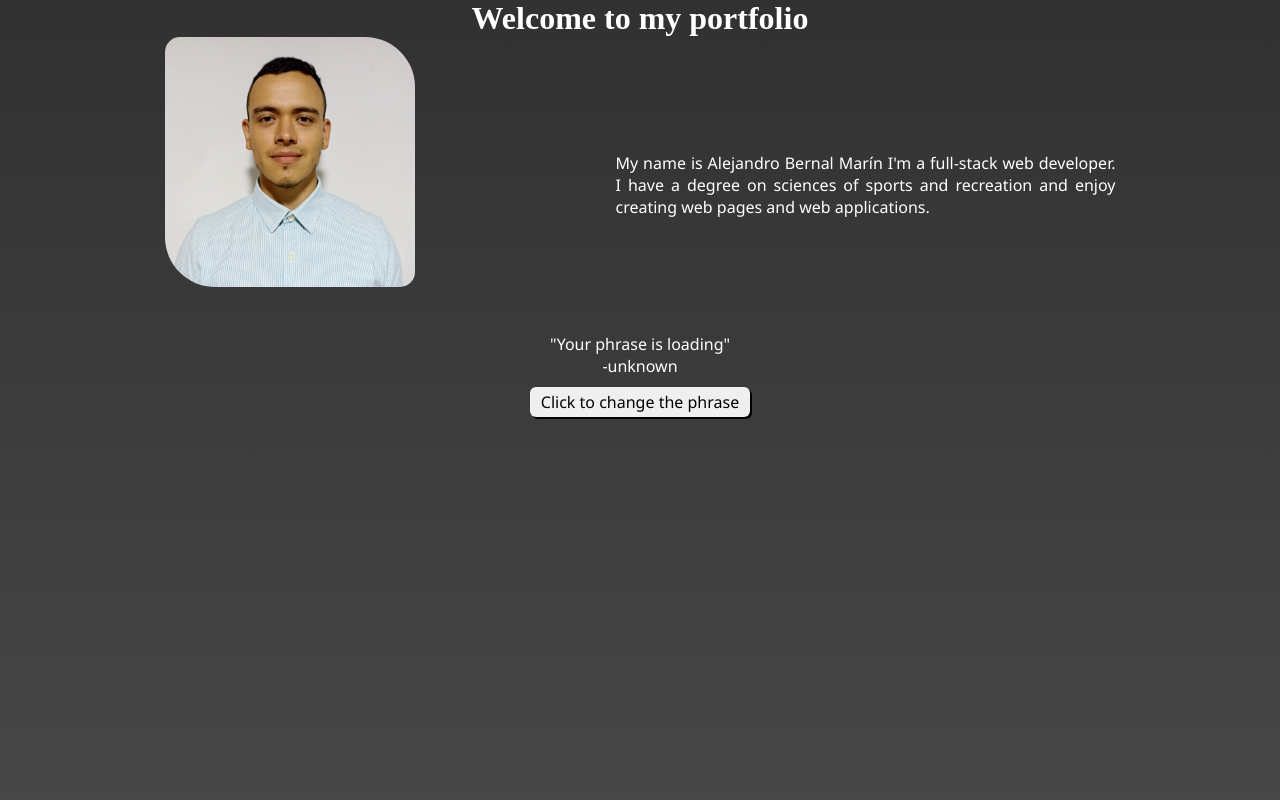
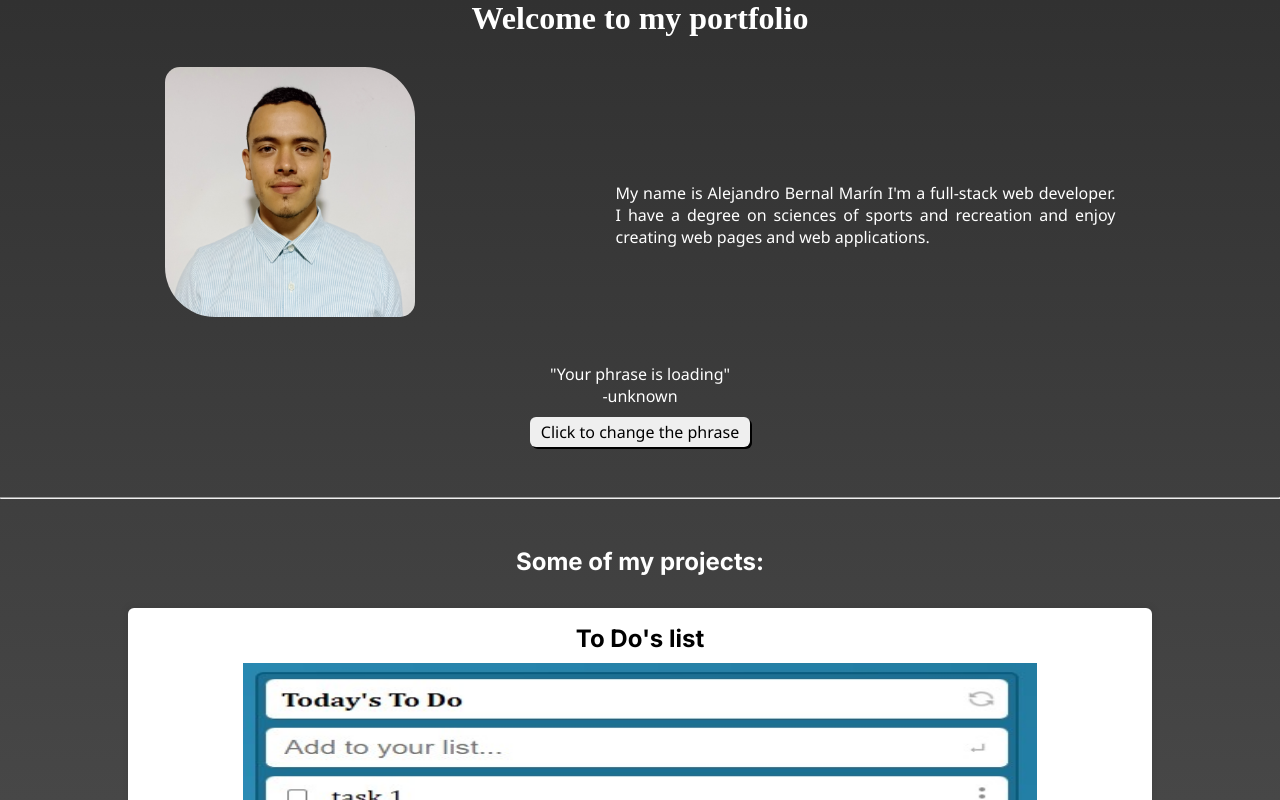
Before and after one commit to Alejandro-Bernal-M/alejandro-bernal-marin, a Next.js app: page / in a window 1280 px wide. Built offline with nearby package versions, Linux system fonts and the light colour scheme; no server answers; a web font is replaced by a local one.

Commit message:
Add project section with card components

```diff
--- a/package.json
+++ b/package.json
@@ -17,6 +17,7 @@
     "next": "13.4.3",
     "react": "18.2.0",
     "react-dom": "18.2.0",
+    "react-icons": "^4.9.0",
     "typescript": "5.0.4"
   }
 }
--- a/src/app/page.tsx
+++ b/src/app/page.tsx
@@ -1,6 +1,7 @@
 'use client';
 
 import About from "@/components/about"
+import ProjectsSection from "@/components/ProjectsSection";
 import { useEffect, useState } from 'react';
 
 export default function Home() {
@@ -20,7 +21,10 @@ export default function Home() {
 
   return (
     <main>
+      <h1 className='mainTitle'>Welcome to my portfolio</h1>
       <About phraseData={phraseData} counter={counter} setCounter={setCounter}/>
+      <hr></hr>
+      <ProjectsSection />
     </main>
   )
 }
--- /dev/null
+++ b/src/components/ProjectCard.tsx
@@ -0,0 +1,42 @@
+import Image, { StaticImageData }  from "next/image"
+import styles from '../styles/Project.module.css'
+import { FiGithub } from 'react-icons/fi'
+import { BsRocket } from 'react-icons/bs'
+
+type ProjectCardProps = {
+  projectName: string,
+  projectDescription: string,
+  projectTechStack: string[],
+  projectImage: StaticImageData,
+  projectGitLink: string,
+  projectLiveLink: string
+}
+
+function ProjectCard({projectName, projectDescription, projectTechStack, projectImage, projectGitLink, projectLiveLink}: ProjectCardProps) {
+  return (
+    <div className={styles.projectCard}>
+      <h3 className={styles.projectTitle}>{projectName}</h3>
+      <Image src={projectImage} alt={projectName} className={styles.cardImage}/>
+      <div className={styles.cardInfo}>
+        <p className={styles.projectDescription}>{projectDescription}</p>
+        <div className={styles.techStack}>
+          <ul>
+           {projectTechStack.map((tech) => (
+              <li key={tech}>{tech}</li>
+            ))}
+          </ul>
+        </div>
+        <div className={styles.buttonContainer}>
+          <button className={styles.button}>
+            <a href={projectLiveLink} target="_blank" rel="noreferrer">Live Demo <BsRocket /></a>
+          </ button >
+          <button className={styles.button}>
+            <a href={projectGitLink} target="_blank" rel="noreferrer">Code <FiGithub /></a>
+          </button>
+        </div>
+      </div>
+    </div>
+  )
+}
+
+export default ProjectCard
--- /dev/null
+++ b/src/components/ProjectsSection.tsx
@@ -0,0 +1,26 @@
+import ProjectCard from "@/components/ProjectCard"
+import arrayOfProjects from "@/resources/projects/projects"
+import styles from '../styles/Project.module.css'
+
+function ProjectsSection() {
+    return (
+        <section className={styles.projectSection}>
+            <h2 className={styles.projectSectionTitle}>Some of my projects:</h2>
+            <div className={styles.projectGrid}>
+                {arrayOfProjects.map((project) => (
+                    <ProjectCard
+                        key={project.id}
+                        projectName={project.name}
+                        projectDescription={project.description}
+                        projectTechStack={project.tools}
+                        projectImage={project.image}
+                        projectGitLink={project.gitLink}
+                        projectLiveLink={project.liveLink}
+                    />
+                ))}
+            </div>
+        </section>
+    )
+}
+
+export default ProjectsSection
--- a/src/components/about.tsx
+++ b/src/components/about.tsx
@@ -14,8 +14,7 @@ type aboutProps = {
 function About({phraseData, counter, setCounter}: aboutProps) {
 
   return(
-    <div>
-      <h1 className={styles.mainTitle}>Welcome to my portfolio</h1>
+    <section id='aboutSection'>
       <div className={styles.photoAndDescription}>
         <div className={styles.image}>
           <Image
@@ -47,7 +46,7 @@ function About({phraseData, counter, setCounter}: aboutProps) {
               Click to change the phrase
             </button>
         </div>
-    </div>
+    </section>
   )
 }
 
--- /dev/null
+++ b/src/resources/projects/projects.ts
@@ -0,0 +1,24 @@
+import projectImage1 from './project_images/to-do-list-mobile.jpg';
+import projectImage2 from './project_images/to-do-list-mobile.jpg';
+
+const arrayOfProjects = [
+    {
+        id: 1,
+        name: "To Do's list",
+        description: "To Do's list is a web page where you can add tasks that you need to do, edit the task, check the task when is done, clear all the tasks that are completed and drag the task to change the order. ",
+        tools: ['HTML5', 'CSS', 'JavaScript'],
+        image: projectImage1,
+        gitLink: 'https://github.com/Alejandro-Bernal-M/To-do-list',
+        liveLink: 'https://alejandro-bernal-m.github.io/To-do-list/',
+    },
+    {
+        id: 2,
+        name: 'Project 2',
+        description: 'This is project 2',
+        tools: ['Angular', 'TypeScript', 'HTML', 'CSS'],
+        image: projectImage2,
+        gitLink: 'github.com',
+        liveLink: 'github.com',
+    },
+  ];
+  export default arrayOfProjects;
--- a/src/styles/About.module.css
+++ b/src/styles/About.module.css
@@ -1,8 +1,3 @@
-.mainTitle {
-  color: #fff;
-  text-align: center;
-}
-
 .photoAndDescription {
   display: flex;
   flex-wrap: wrap;
--- /dev/null
+++ b/src/styles/Project.module.css
@@ -0,0 +1,104 @@
+.projectSection {
+  display: flex;
+  flex-direction: column;
+  align-items: center;
+  padding: 1rem;
+  margin: 2rem auto;
+}
+
+.projectSectionTitle {
+  font-size: 1.5rem;
+  margin-bottom: 1rem;
+  color: #fff;
+  text-align: center;
+}
+
+.projectGrid {
+  display: grid;
+  grid-template-columns: repeat(auto-fit,   80vw);
+  grid-gap: 1rem;
+  margin: 1rem auto;
+}
+
+.projectCard {
+  display: flex;
+  flex-direction: column;
+  padding: 1rem;
+  background-color: #fff;
+  box-shadow: 0 0 10px rgba(0, 0, 0, 0.1);
+  border-radius: 6px;
+  align-items: center;
+  height: auto;
+  gap: 10px;
+}
+
+.projectTitle {
+  font-size: 1.5rem;
+}
+
+.cardImage {
+  width: 80%;
+  height: 50%;
+}
+
+.cardInfo {
+  flex-grow: 1;
+  display: flex;
+  flex-direction: column;
+  justify-content: space-between;
+  align-items: center;
+  width: 90%;
+}
+
+.projectDescription {
+  text-align: justify;
+}
+
+.techStack {
+  margin: 15px 0;
+  display: flex;
+  width: 100%;
+  justify-content: space-between;
+}
+
+.techStack > ul {
+  width: 110%;
+  display: flex;
+  flex-wrap: wrap;
+  justify-content: space-around;
+  gap: 5px;
+}
+
+.techStack > ul > li {
+  list-style: none;
+  display: flex;
+  align-items: center;
+  padding: 5px 10px;
+  border-radius: 4px;
+  background-color: #313131;
+  color: #fff;
+  font-size: 15px;
+}
+
+.buttonContainer{
+  display: flex;
+  justify-content: space-around;
+  width: 100%;
+}
+
+.button {
+  padding: 5px 10px;
+  border-radius: 4px;
+  border: none;
+  background-color: #313131;
+  cursor: pointer;
+}
+
+.button > a {
+  display: flex;
+  align-items: center;
+  color: #fff;
+  text-decoration: none;
+  font-size: 14px;
+  gap: 2px;
+}
--- a/src/styles/globals.css
+++ b/src/styles/globals.css
@@ -6,7 +6,8 @@ h1{
 
 p,
 span,
-button{
+button,
+a {
   font-family: 'Noto Sans', sans-serif;
 }
 
@@ -25,3 +26,12 @@ body {
 body {
   background: linear-gradient(#313131, #474747);
 }
+
+.mainTitle {
+  color: #fff;
+  text-align: center;
+}
+
+#aboutSection {
+  margin: 30px 0;
+}
```
Also changed, not shown: src/resources/projects/project_images/to-do-list-mobile.jpg (added), 1 other file (tests, documents, lock files or other folders).
